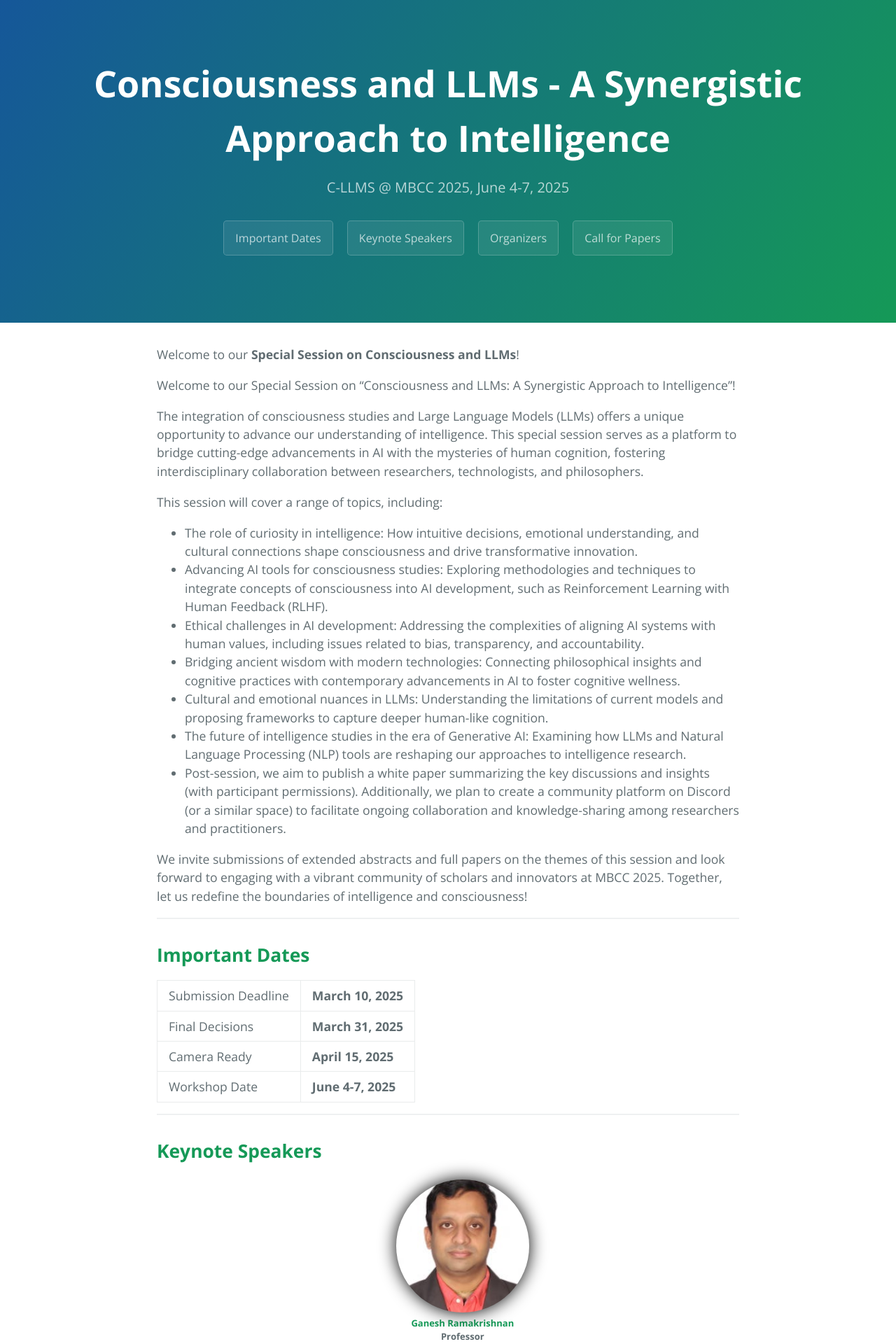
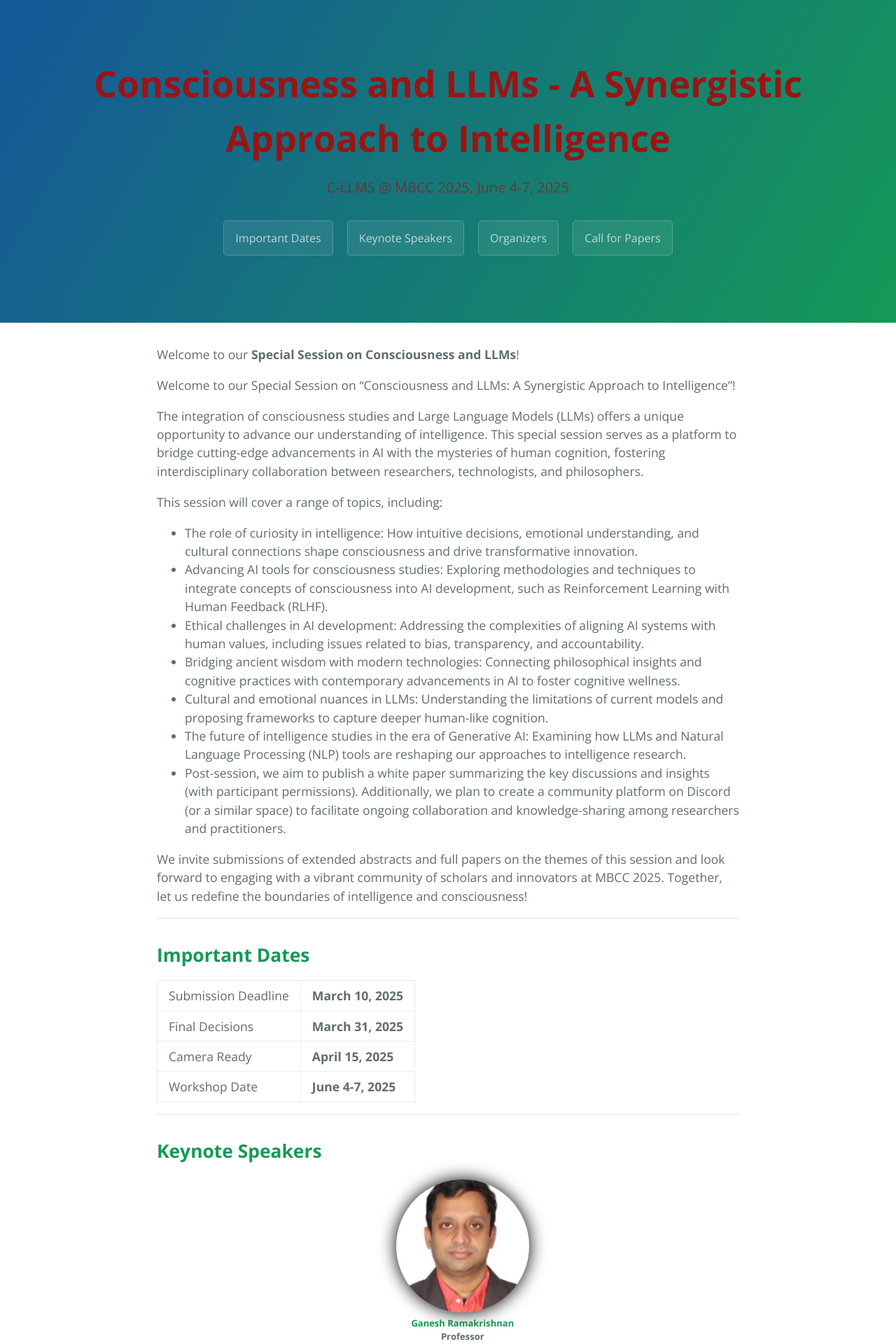
Before and after one commit to indicnlpiitmandi/indicnlpiitmandi.github.io, a Jekyll site: the page built from index.md, in a window 1280 px wide. Shown: the top 1920 px of the page at 70% size. Built offline with Jekyll 4.4.1, drawn with Linux system fonts in a browser that asks for light colours; the repository's description, which GitHub fills in, is left out.

Commit message:
Update variables.scss

```diff
--- a/_sass/variables.scss
+++ b/_sass/variables.scss
@@ -3,7 +3,7 @@ $large-breakpoint: 64em !default;
 $medium-breakpoint: 42em !default;
 
 // Headers
-$header-heading-color: #fff !default;
+$header-heading-color: #991515 !default;
 $header-bg-color: #159957 !default;
 $header-bg-color-secondary: #155799 !default;
 
```
